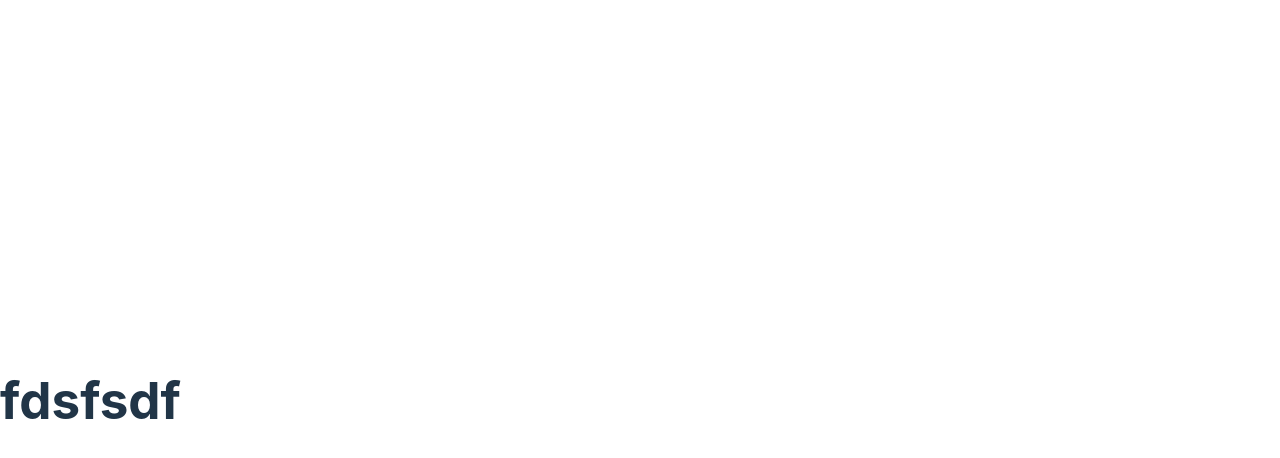
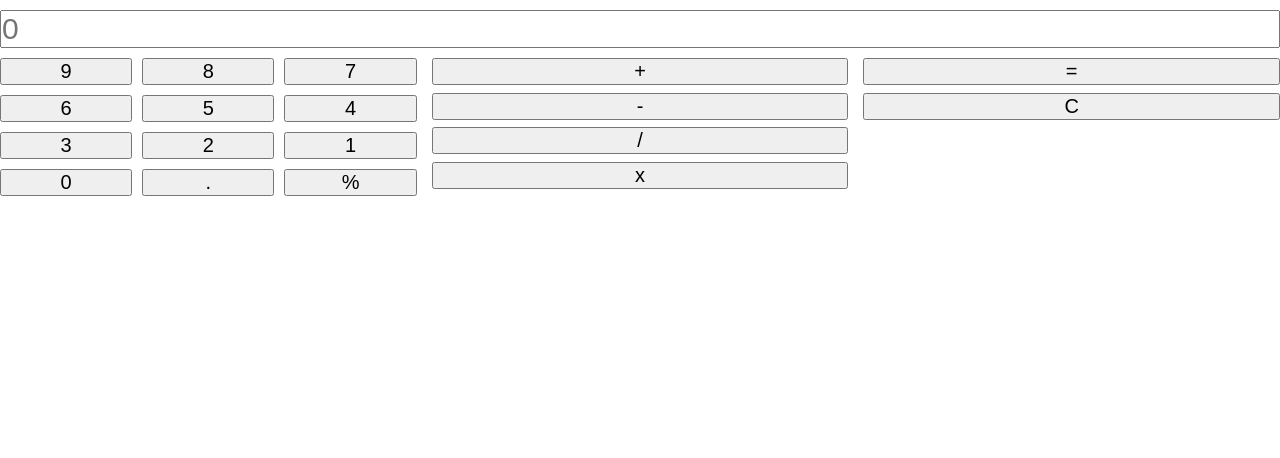
Before and after one commit to ieljohn10/100days, a React (Vite) app: page / in a window 1280 px wide. Shown: the top 458 px of the page. Built offline with nearby package versions, Linux system fonts and the light colour scheme.

Commit message:
calculator

```diff
--- a/src/App.css
+++ b/src/App.css
@@ -2,4 +2,5 @@
   margin: 0;
   padding: 0;
   box-sizing: border-box;
+  touch-action: manipulation;
 }
--- a/src/App.jsx
+++ b/src/App.jsx
@@ -1,9 +1,7 @@
+import { createContext, useState } from 'react';
+import SimpleCalculator from './projects/SimpleCalculator';
+export const ListContext = createContext();
 import './App.css'
-// import TodoList from './projects/todo-list'
-import { createContext, useState } from 'react';
-// import Calculator from './projects/calculator';
-import Calc from './projects/Calc';
-export const ListContext = createContext();
 
 function App() {
   const [list, setList] = useState([]);
@@ -18,9 +16,7 @@ function App() {
 
   return (
     <ListContext.Provider value={globalState}>
-      {/* <TodoList /> */}
-      {/* <Calculator /> */}
-      <Calc />
+      <SimpleCalculator />
     </ListContext.Provider>
   )
 }
--- a/src/index.css
+++ b/src/index.css
@@ -1,4 +1,4 @@
-:root {
+/* :root {
   font-family: Inter, system-ui, Avenir, Helvetica, Arial, sans-serif;
   line-height: 1.5;
   font-weight: 400;
@@ -67,4 +67,4 @@ button:focus-visible {
   button {
     background-color: #f9f9f9;
   }
-}
+} */
--- a/src/projects/Calc/index.jsx
+++ /dev/null
@@ -1,61 +0,0 @@
-import { useState } from 'react';
-import './calc.scss';
-import CalcButton from '../../components/CalcButton';
-
-export default function Calc() {
-  const [displayVal, setDisplayVal] = useState('');
-
-
-  const btnLength = (count) => {
-    let btnArr = [];
-    for (let i = 0; i <= count; i++) {
-      btnArr.push(
-        <CalcButton
-          name = {`btnCalc calc-num-${i}`}
-          key = {i}
-          value = {i}
-          // oncClick = {handleClick(i)}
-        />
-      )
-    }
-  }
-
-  // const handleClick = (num) => {
-  //   setDisplayVal((prevValue) => prevValue + num);
-  // };
-
-  // const handleOperator = (operator) => {
-  //   setDisplayVal((prevVal) => prevVal + operator);
-  // };
-
-  // const handleDecimals = () => {
-  //   if(!displayVal.includes('.')) {
-  //     setDisplayVal((prevVal) => prevVal + '.');
-  //   }
-  // };
-
-  // const handleClear = () => {
-  //   setDisplayVal('');
-  // }
-
-  // const handleCalculate = () => {
-  //   try{
-  //     const result = eval(displayVal);
-  //     setDisplayVal(result.toString());
-  //   } catch (error) {
-  //     setDisplayVal('Error');
-  //   }
-  // };
-
-
-  return(
-    <div className="calculator">
-      <h1>fdsfsdf</h1>
-      <div className="btn-num-container">
-        {
-          btnLength(9)
-        }
-      </div>
-    </div>
-  )
-}
--- /dev/null
+++ b/src/projects/SimpleCalculator/index.jsx
@@ -0,0 +1,179 @@
+import CalcButton from '../../components/CalcButton';
+import { useEffect, useRef, useState } from 'react';
+import './simple-calculator.scss';
+
+export default function SimpleCalculator() {
+  const [numVal, setNumVal] = useState('');
+  const [secondNumVal, setSecondNumVal] = useState('');
+  const [operator, setOperator] = useState('');
+  const [newResult, setNewResult] = useState('');
+  const inputRef = useRef(null);
+
+
+  const operatorArr = [
+    {
+      id: 1,
+      name: 'plus',
+      value: '+'
+    },
+    {
+      id: 2,
+      name: 'minus',
+      value: '-'
+    },
+    {
+      id: 3,
+      name: 'divide',
+      value: '/'
+    },
+    {
+      id: 4,
+      name: 'multiply',
+      value: 'x'
+    }
+  ];
+
+  const BtnNumLength = () => {
+    const numArr = Array(10).fill(null)
+    const comp = numArr.map((item, index) => (
+      <CalcButton
+        name={`btn calc-btn-${index}`}
+        key={index}
+        value={index}
+        onClick={() => handleInput(`${index}`)}
+      />
+    )).reverse()
+
+    return comp;
+  }
+
+  const handleInput = (number) => {
+    setNumVal((prevVal) => prevVal + number)
+    console.log('object')
+  }
+
+  const handleOperator = (operator) => {
+    if((numVal || secondNumVal) !== '' && null){
+      console.log('provide number')
+    } else if(secondNumVal === '') {
+      if(!numVal.includes(`${operatorArr.value}`)) {
+        setNumVal((prevVal) => prevVal + operator)
+        setSecondNumVal(numVal);
+        setOperator(operator);
+      }
+
+      if(numVal.includes(`${operatorArr.value}`)) {
+        setNumVal((prevVal) => prevVal + operator)
+        setOperator(operator);
+      }
+      console.log('input: ', inputRef.current.value)
+    }
+  }
+
+  useEffect(() => {
+    setNumVal('')
+  }, [secondNumVal])
+
+  const handleDecimal = () => {
+    if(inputRef.current.value === '') {
+      setNumVal((prevVal) => prevVal + "0" + ".")
+    } else if(numVal.includes(`$({operatorArr.value})`)){
+      if(!numVal.includes('.')) {
+        setNumVal((prevVal) => prevVal + '.')
+        // setSecondNumVal(numVal);
+       }
+    } else {
+      if(!numVal.includes('.')) {
+        setNumVal((prevVal) => prevVal + '.')
+        // setSecondNumVal(numVal);
+      }
+    }
+
+    if((inputRef.current.value).includes(`$({operatorArr.value})`)){
+      console.log('already have an operator')
+    }
+  }
+
+  const handleResult = () => {
+    switch(operator){
+      case '+':
+        setNewResult(Number(numVal) + Number(secondNumVal));
+        setSecondNumVal('')
+        break;
+      case '-':
+        setNewResult(Number(numVal) - Number(secondNumVal));
+        setSecondNumVal('')
+        break;
+      case 'x':
+        setNewResult((numVal) * Number(secondNumVal));
+        setSecondNumVal('')
+        break;
+      case '/':
+        setNewResult(Number(numVal) / Number(secondNumVal));
+        setSecondNumVal('')
+        break;
+    }
+  }
+
+
+  const handleClear = () => {
+    setNumVal('')
+    setSecondNumVal('');
+  }
+
+  useEffect(() => {
+      setNumVal((prevVal) => prevVal + newResult)
+  }, [newResult])
+
+
+  const handleModulo = () => {
+    setNewResult(Number(inputRef.current) % Number(secondNumVal));
+  }
+
+  console.log('first: ',numVal)
+  console.log('second: ', secondNumVal)
+  console.log('result', newResult)
+
+  return(
+    <div className="Content">
+      <input
+        className='calc-input'
+        // onChange={e => handleInput(e)}
+        ref={inputRef}
+        placeholder='0'
+        type="text"
+        // dir='rtl'
+        pattern=''
+        value={numVal}
+        readOnly
+      />
+      <div className="btn-container">
+        <div className="calc-num-container">
+          <>
+            {BtnNumLength() }
+          </>
+          <CalcButton name='btn decimal' onClick={handleDecimal} value='.'/>
+          <CalcButton name='btn modulo' value='%' onClick={handleModulo}/>
+        </div>
+        <div className="calc-operator-container">
+          {
+            operatorArr.map(item => {
+              return(
+                <CalcButton
+                  key = {item.id}
+                  name = {`btn btn-${item.name}`}
+                  value = {item.value}
+                  onClick={() => handleOperator(item.value)}
+                />
+              )
+            })
+          }
+        </div>
+        <div className="other-btnContainer">
+          <CalcButton name='btn total' value='=' onClick={handleResult}/>
+          <CalcButton name='btn clear' value='C' onClick={handleClear}/>
+        </div>
+      </div>
+    </div>
+  )
+}
--- /dev/null
+++ b/src/projects/SimpleCalculator/simple-calculator.scss
@@ -0,0 +1,42 @@
+.Content{
+  // height: 100vh;
+  width: 100%;
+
+  input{
+    margin: 10px 0;
+    width: 100%;
+    font-size: 30px;
+  }
+
+  .btn-container{
+    display: grid;
+    column-gap: 15px;
+    grid-template-columns: repeat(3, 1fr);
+
+    .calc-num-container{
+      width: 100%;
+      display: grid;
+      grid-gap: 10px;
+      grid-template-columns: repeat(3, 1fr);
+    }
+
+    .calc-operator-container{
+      width: 100%;
+      display: grid;
+      grid-template-rows: repeat(4, 1fr);
+
+    }
+
+    .other-btnContainer{
+      width: 100%;
+      display: grid;
+      grid-template-rows: repeat(4, 1fr);
+    }
+  }
+
+  .btn{
+    height: max-content;
+    width: 100%;
+    font-size: 20px;
+  }
+}
```
Also changed, not shown: src/projects/Calculator/index.jsx (deleted, +0 -62 lines), src/projects/Calc/calc.scss (deleted), src/projects/Calculator/calculator.scss (deleted).
